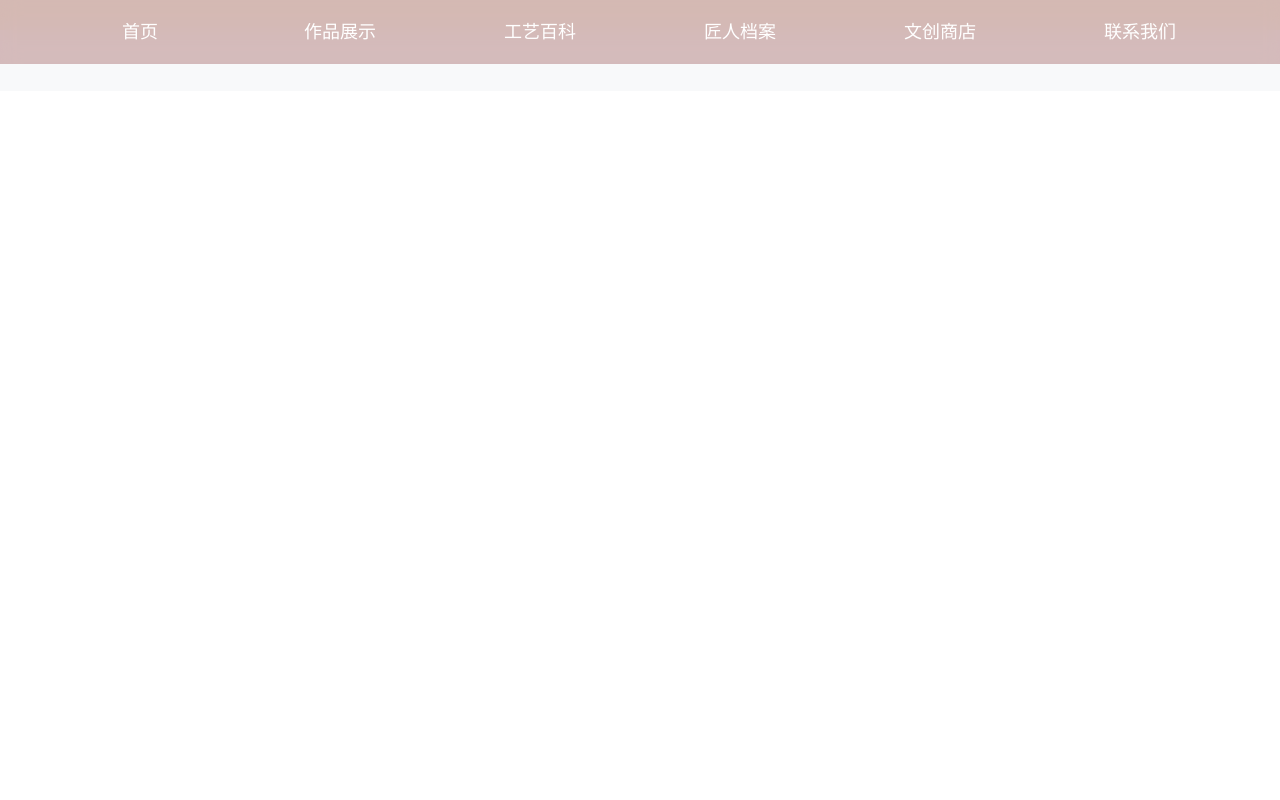
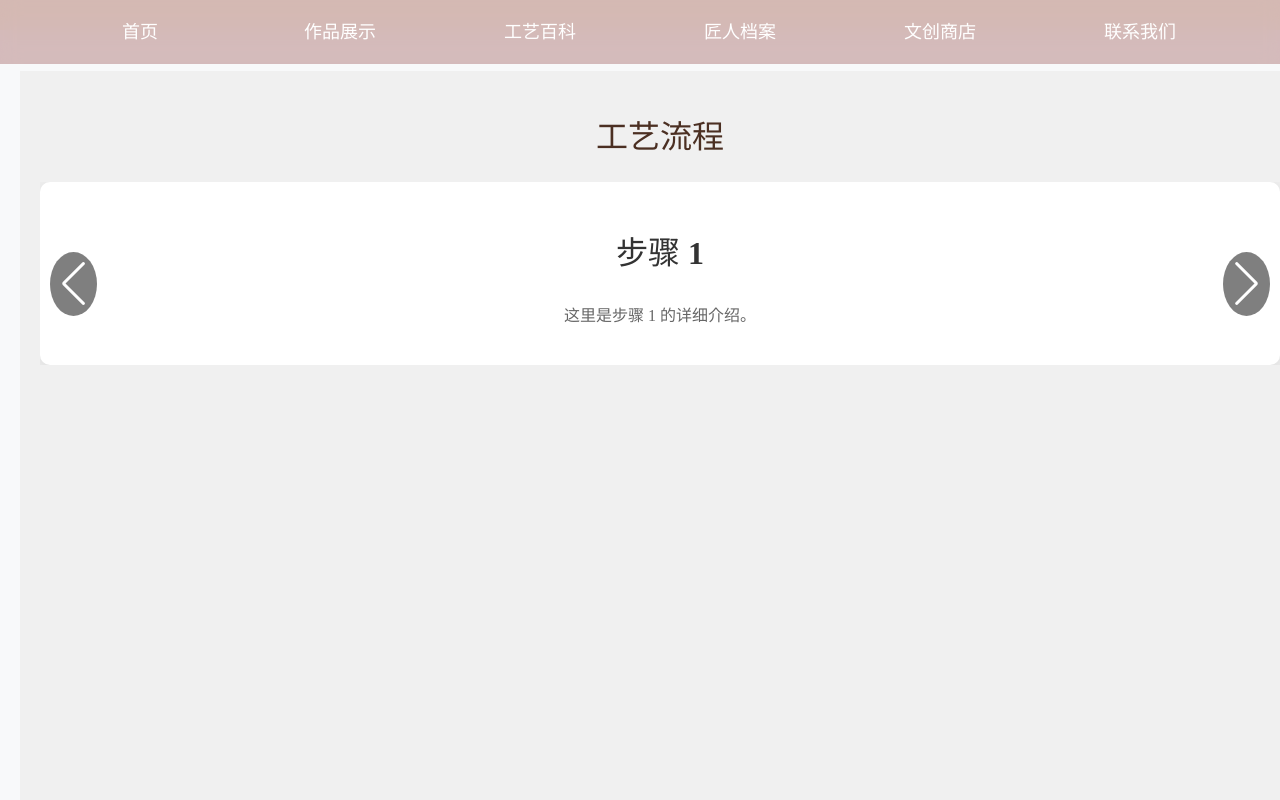
Before and after one commit to HonoraTT/Filigree-Inlaid-Metal-Art, a React (Vite) app in the folder frontend/: page /visit/process in a window 1280 px wide. Shown: the top 800 px of the page. Built offline with nearby package versions, Linux system fonts and the light colour scheme; a web font is replaced by a local one.

Commit message:
工艺百科

```diff
--- a/frontend/src/App.jsx
+++ b/frontend/src/App.jsx
@@ -5,7 +5,7 @@ import Home from './pages/Home';
 import DetailPage from './pages/DetailPage';
 import Header from './components/Header';
 import Footer from './components/Footer'; // 页脚
-import About from './pages/About'; // 如果有关于页�?
+import About from './pages/About'; // 如果有关于页�
 import Navbar from './components/Navbar';
 import Visit from './pages/Visit';
 import Events from './pages/Events';
@@ -13,7 +13,10 @@ import Learning from './pages/Learning';
 import Research from './pages/Research';
 import Store from './pages/Store';
 import ArtisanDetail from './artisan-detail/ArtisanDetail';
-
+import Introduction from './pages/Introduction';
+import Process from './pages/Process';
+import Features from './pages/Features';
+import Terms from './pages/Terms';
 
 // 定义样式组件
 const Container = styled.div`
@@ -26,7 +29,7 @@ const HeaderStyled = styled.h1`
   color: #343a40;
 `;
 
-// 主应用组�?
+// 主应用组�
 function App() {
   return (
     <Router>
@@ -42,8 +45,13 @@ function App() {
           <Route path="/research" element={<Research />} />
           <Route path="/store" element={<Store />} />
           <Route path="/artisan-detail/:name" element={<ArtisanDetail />} /> {/* 匠人详情页面，使用名字动态路由 */}
+          <Route path="/visit/introduction" element={<Introduction />} />
+          <Route path="/visit/process" element={<Process />} />
+          <Route path="/visit/features" element={<Features />} />
+          <Route path="/visit/terms" element={<Terms />} />
         </Routes>
       </Container>
+      <Footer />
     </Router>
   );
 }
--- a/frontend/src/artisan-detail/ArtisanDetail.css
+++ b/frontend/src/artisan-detail/ArtisanDetail.css
@@ -11,7 +11,7 @@
 
   /* 标题 */
   .header h1 {
-    font-size: 2.5rem;
+    font-size: 2.0rem;
     font-weight: bold;
     color: #333;
     margin-bottom: 10px;
--- a/frontend/src/artisan-detail/ArtisanDetail.jsx
+++ b/frontend/src/artisan-detail/ArtisanDetail.jsx
@@ -8,20 +8,54 @@ import './ArtisanDetail.css';
 const artisans = [
   {
     name: '辜国强',
+    title: '辜国强：90后“玩”转花丝镶嵌，让古老技艺在创新中“出圈”',
     bio: '辜国强，花丝镶嵌工艺大师，致力于传承传统的匠人技艺，历经多年研究与创新，作品广受欢迎。',
     date: '2025-03-31',
     source: '中国文化遗产博物馆',
     image: '/images/辜国强.png', // 图片路径
   },
   {
-    name: '刘兰芳',
-    bio: '刘兰芳，民间艺术传承者，专注于中国传统文化的推广和创新。',
+    name: '白静宜',
+    title: '白静宜：半百坚守，花丝镶嵌里的文化传承',
+    bio: '白静宜，民间艺术传承者，专注于中国传统文化的推广和创新。',
     date: '2025-03-30',
     source: '中国民间艺术馆',
-    image: '/images/刘兰芳.png', // 图片路径
+    image: '/images/白静宜.png', // 图片路径
   },
-  // 其他匠人详细信息
+  {
+    name: '董瑞京',
+    title: '董瑞京：錾刻新章，银丝金缕间的匠心传奇',
+    bio: '董瑞京，民间艺术传承者，专注于中国传统文化的推广和创新。',
+    date: '2025-03-30',
+    source: '中国民间艺术馆',
+    image: '/images/董瑞京.png', // 图片路径
+  },
+  {
+    name: '李昌义',
+    title: '李昌义：从厂间新秀到非遗巨擘',
+    bio: '李昌义，民间艺术传承者，专注于中国传统文化的推广和创新。',
+    date: '2025-03-30',
+    source: '中国民间艺术馆',
+    image: '/images/李昌义.png', // 图片路径
+  },
+  {
+    name: '马维盛',
+    title: '马维盛：三代匠心筑梦，续写花丝传奇',
+    bio: '马维盛，民间艺术传承者，专注于中国传统文化的推广和创新。',
+    date: '2025-03-30',
+    source: '中国民间艺术馆',
+    image: '/images/马维盛.png', // 图片路径
+  },
+  {
+    name: '王树文',
+    title: '王树文：熔铸多元非遗，雕琢时代精品',
+    bio: '王树文，民间艺术传承者，专注于中国传统文化的推广和创新。',
+    date: '2025-03-30',
+    source: '中国民间艺术馆',
+    image: '/images/王树文.png', // 图片路径
+  },
 ];
+
 
 const ArtisanDetail = () => {
   const { name } = useParams(); // 获取 URL 中的匠人名字参数
@@ -84,7 +118,8 @@ const ArtisanDetail = () => {
   return (
     <div className="artisan-detail-container">
       <div className="header">
-        <h1>{artisan.name}</h1>
+      <h1>{artisan.title}</h1>
+
         <div className="meta">
           <span>{artisan.date}</span> | <span>{artisan.source}</span>
         </div>
--- /dev/null
+++ b/frontend/src/pages/Features.jsx
@@ -0,0 +1,12 @@
+import React from 'react';
+
+const Features = () => {
+  return (
+    <div>
+      <h1>工艺特点</h1>
+      <p>在此添加工艺介绍的详细内容。</p>
+    </div>
+  );
+};
+
+export default Features;
--- /dev/null
+++ b/frontend/src/pages/Introduction.jsx
@@ -0,0 +1,12 @@
+import React from 'react';
+
+const Introduction = () => {
+  return (
+    <div>
+      <h1>工艺介绍</h1>
+      <p>在此添加工艺介绍的详细内容。</p>
+    </div>
+  );
+};
+
+export default Introduction;
--- /dev/null
+++ b/frontend/src/pages/Process.css
@@ -0,0 +1,32 @@
+.process-page {
+    width: 100%;
+    height: 100vh;
+    background-color: #f0f0f0;
+    padding: 20px;
+    text-align: center;
+  }
+
+  .step {
+    background: #fff;
+    padding: 20px;
+    border-radius: 10px;
+    box-shadow: 0px 4px 20px rgba(0, 0, 0, 0.1);
+  }
+
+  .step h2 {
+    font-size: 2rem;
+    color: #333;
+  }
+
+  .step p {
+    font-size: 1rem;
+    color: #666;
+    line-height: 1.6;
+  }
+
+  .swiper-button-next, .swiper-button-prev {
+    background-color: rgba(0, 0, 0, 0.5);
+    color: white;
+    border-radius: 50%;
+    padding: 10px;
+  }
--- /dev/null
+++ b/frontend/src/pages/Process.jsx
@@ -0,0 +1,42 @@
+import React from 'react';
+import { Swiper, SwiperSlide } from 'swiper/react';
+import 'swiper/swiper-bundle.min.css';  // 引入 Swiper 样式
+import './Process.css'; // 引入自定义样式
+
+const Process = () => {
+  return (
+    <div className="process-page">
+      <h1>工艺流程</h1>
+      <Swiper
+        spaceBetween={50} // 每个步骤之间的间隔
+        slidesPerView={1} // 每次展示一个步骤
+        loop={true} // 是否循环
+        autoplay={{ delay: 3000 }} // 自动播放，每个步骤展示的时间
+        navigation={true} // 开启左右按钮
+        speed={1000} // 动画过渡时间
+      >
+        <SwiperSlide>
+          <div className="step">
+            <h2>步骤 1</h2>
+            <p>这里是步骤 1 的详细介绍。</p>
+          </div>
+        </SwiperSlide>
+        <SwiperSlide>
+          <div className="step">
+            <h2>步骤 2</h2>
+            <p>这里是步骤 2 的详细介绍。</p>
+          </div>
+        </SwiperSlide>
+        <SwiperSlide>
+          <div className="step">
+            <h2>步骤 3</h2>
+            <p>这里是步骤 3 的详细介绍。</p>
+          </div>
+        </SwiperSlide>
+        {/* 添加更多步骤 */}
+      </Swiper>
+    </div>
+  );
+};
+
+export default Process;
--- /dev/null
+++ b/frontend/src/pages/Terms.jsx
@@ -0,0 +1,12 @@
+import React from 'react';
+
+const Terms = () => {
+  return (
+    <div>
+      <h1>工艺相关术语解释</h1>
+      <p>在此添加工艺介绍的详细内容。</p>
+    </div>
+  );
+};
+
+export default Terms;
--- /dev/null
+++ b/frontend/src/pages/Visit.css
@@ -0,0 +1,62 @@
+/* Visit.css */
+
+.visit-page {
+    display: flex;
+    height: 100vh;
+    overflow: hidden;
+  }
+
+  .visit-section {
+    flex: 1;
+    background-size: cover;
+    background-position: center;
+    transition: flex 0.5s ease, transform 0.5s ease;
+    position: relative;
+    cursor: pointer;
+  }
+
+  .visit-section:hover {
+    flex: 1.5;
+    transform: scale(1.02);
+    z-index: 2;
+  }
+
+  .section-overlay {
+    background-color: rgba(0, 0, 0, 0.45);
+    height: 100%;
+    width: 100%;
+    color: white;
+    display: flex;
+    flex-direction: column;
+    justify-content: center;
+    align-items: center;
+    transition: background-color 0.3s ease;
+    text-align: center;
+  }
+
+  .section-overlay h2 {
+    font-size: 2rem;
+    margin-bottom: 10px;
+    font-weight: bold;
+  }
+
+  .section-overlay p {
+    font-size: 1rem;
+    opacity: 0.8;
+  }
+
+  @media (max-width: 768px) {
+    .visit-page {
+      flex-direction: column;
+      height: auto;
+    }
+
+    .visit-section {
+      height: 50vh;
+    }
+
+    .visit-section:hover {
+      flex: unset;
+      transform: scale(1.01);
+    }
+  }
--- a/frontend/src/pages/Visit.jsx
+++ b/frontend/src/pages/Visit.jsx
@@ -1,12 +1,50 @@
 import React from 'react';
+import { useNavigate } from 'react-router-dom';
+import './Visit.css';
 
-const PageName = () => {
+const sections = [
+  {
+    title: '工艺介绍',
+    image: '/images/工艺百科首图/工艺百科1.png',
+    link: '/visit/introduction',
+  },
+  {
+    title: '工艺流程',
+    image: '/images/process.jpg',
+    link: '/visit/process',
+  },
+  {
+    title: '工艺特点',
+    image: '/images/features.jpg',
+    link: '/visit/features',
+  },
+  {
+    title: '术语解释',
+    image: '/images/terms.jpg',
+    link: '/visit/terms',
+  },
+];
+
+const Visit = () => {
+  const navigate = useNavigate();
+
   return (
-    <div>
-      <h1>工艺百科</h1>
-      <p>欢迎来到 工艺百科 页面。</p>
+    <div className="visit-page">
+      {sections.map((section, index) => (
+        <div
+          key={index}
+          className="visit-section"
+          style={{ backgroundImage: `url(${section.image})` }}
+          onClick={() => navigate(section.link)}
+        >
+          <div className="section-overlay">
+            <h2>{section.title}</h2>
+            <p>点击查看详情</p>
+          </div>
+        </div>
+      ))}
     </div>
   );
 };
 
-export default PageName;
+export default Visit;
```
Also changed, not shown: frontend/public/images/工艺百科首图/工艺百科1.png (added). Lines whose indentation alone changed are shown as unchanged.
